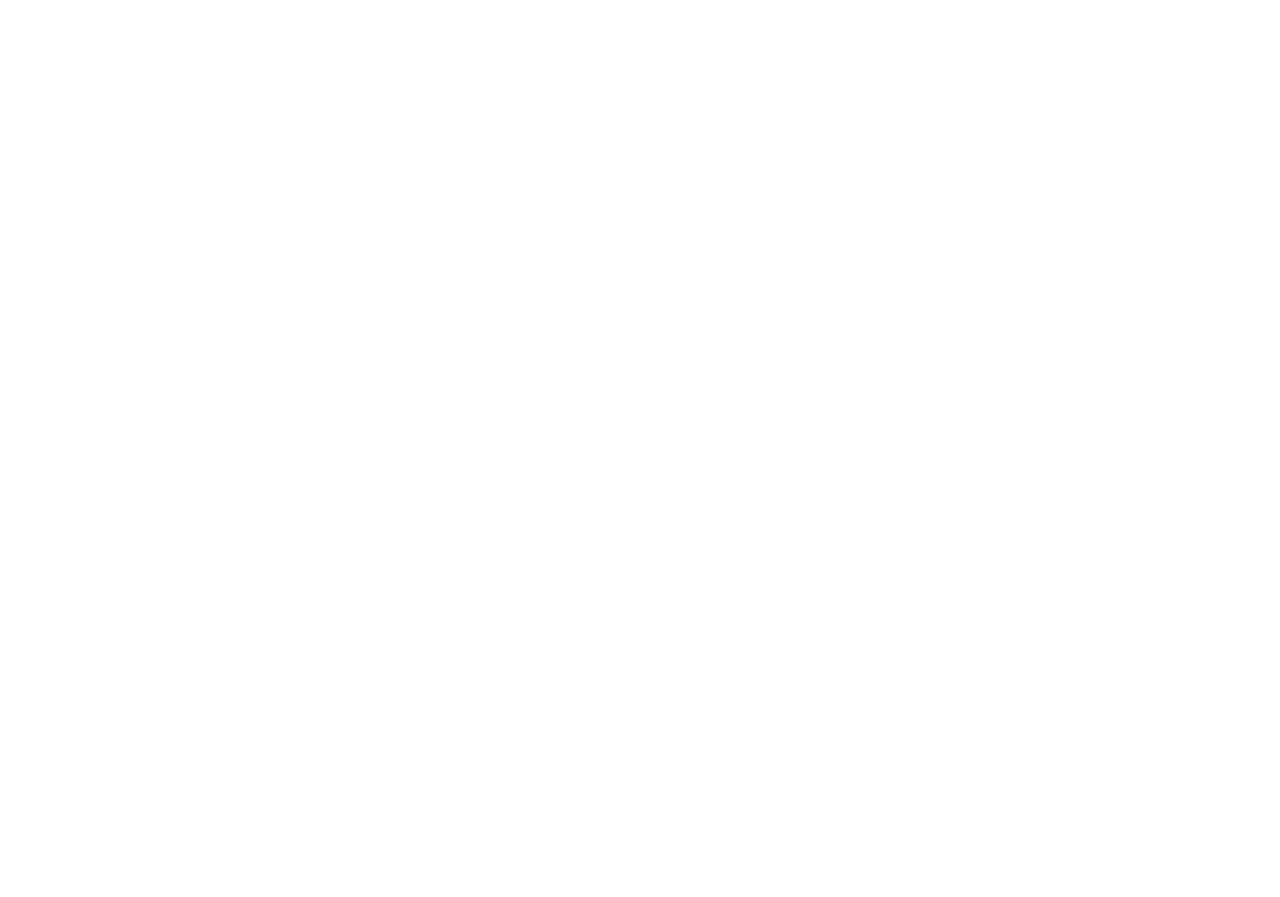
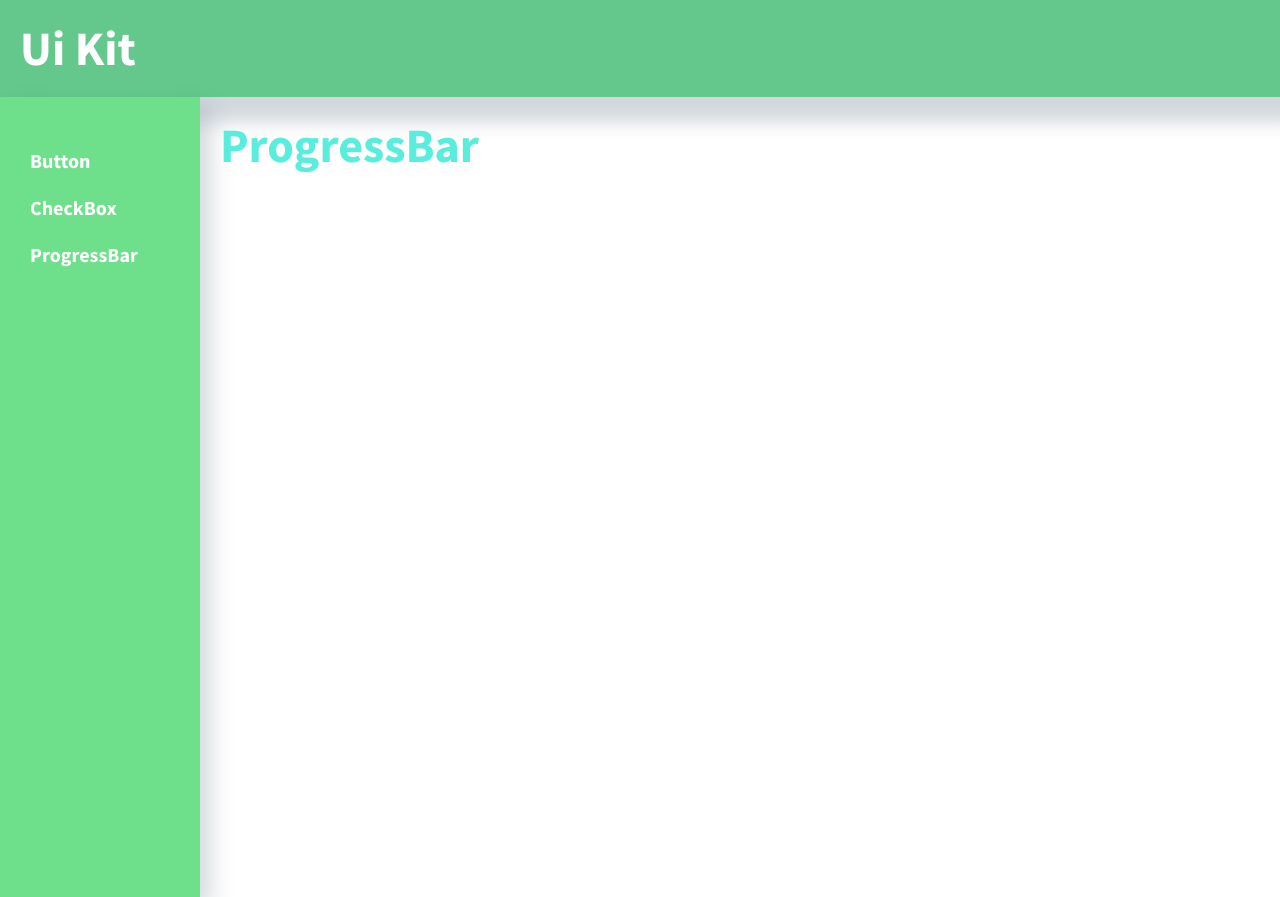
Before and after one commit to Molchanovic/online-store-vue, a Vue app: page /#/progressbar in a window 1280 px wide. Before the commit this address had no page. Before the commit the page ends 800 px from the top, so only its background shows below. Built offline with nearby package versions, Linux system fonts and the light colour scheme; the HTML template or start-up script is replaced by a standard one.

Commit message:
added progressbar

```diff
--- a/src/components/SideBar/SideBar.vue
+++ b/src/components/SideBar/SideBar.vue
@@ -17,6 +17,7 @@
 const links = ref([
   { name: "Button", href: "/button" },
   { name: "CheckBox", href: "/checkbox" },
+  { name: "ProgressBar", href: "/progressbar" },
 ]);
 </script>
 <style src="./style.scss" scoped lang="scss"></style>
--- /dev/null
+++ b/src/components/ui/ProgressBar/UiProgressBar.vue
@@ -0,0 +1,3 @@
+<template>
+  <div class="progress-conteiner"></div>
+</template>
--- a/src/router/index.ts
+++ b/src/router/index.ts
@@ -11,13 +11,19 @@
     path: "/checkbox",
     name: "checkbox",
     meta: { layout: "main" },
-    component: () => import ("../views/CheckBox.vue"),
+    component: () => import("../views/CheckBox.vue"),
   },
   {
     path: "/button",
     name: "button",
     meta: { layout: "main" },
-    component: () => import ('../views/ButtonPage.vue'),
+    component: () => import("../views/ButtonPage.vue"),
+  },
+  {
+    path: "/progressbar",
+    name: "progressbar",
+    meta: { layout: "main" },
+    component: () => import("../views/ProgressBar.vue"),
   },
 ];
 
--- /dev/null
+++ b/src/views/ProgressBar.vue
@@ -0,0 +1,9 @@
+<template>
+  <div class="wrapper-main">
+    <h1>ProgressBar</h1>
+    <UiProgressBar />
+  </div>
+</template>
+<script setup>
+import UiProgressBar from "@/components/ui/ProgressBar/UiProgressBar.vue";
+</script>
```
Also changed, not shown: src/components/ui/ProgressBar/style.scss (added).
